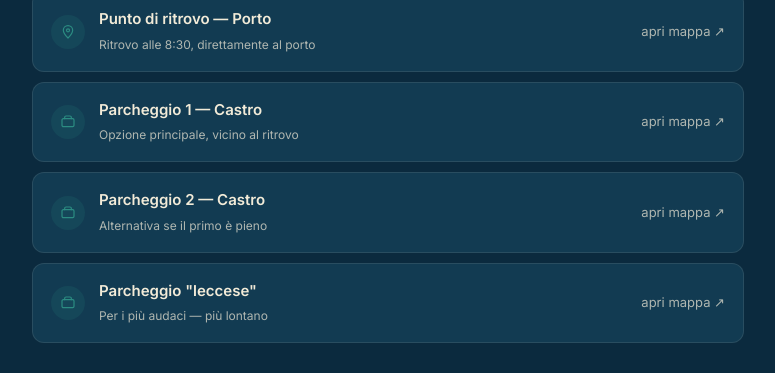
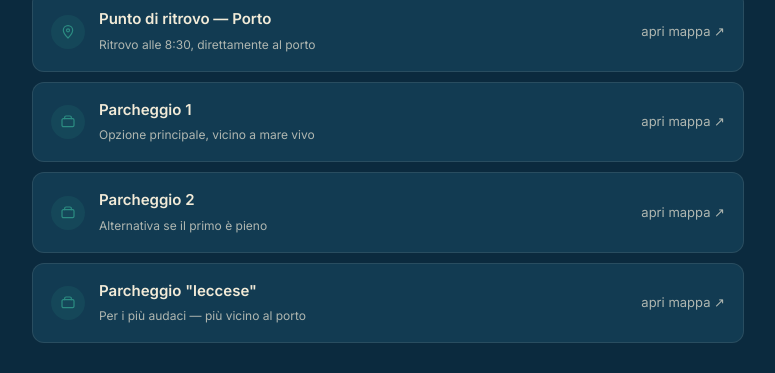
Before and after one commit to matteonestola/gita-castro, a plain HTML site: page index.html in a window 1280 px wide. Shown: the part 805-1178 px from the top of the page, without its empty margins (252-1027 px from the left). Drawn offline with nearby package versions, Linux system fonts and the light colour scheme; no server answers.

Commit message:
Update parking descriptions in index.html

```diff
--- a/index.html
+++ b/index.html
@@ -411,17 +411,17 @@
         </a>
         <a class="map-link" href="https://maps.app.goo.gl/Gvq3DAdTPehwGF2MA" target="_blank" rel="noopener">
           <div class="pin"><svg viewBox="0 0 24 24" fill="none" stroke-width="1.8" stroke-linecap="round" stroke-linejoin="round"><rect x="3" y="7" width="18" height="12" rx="2"/><path d="M7 7V5a2 2 0 012-2h6a2 2 0 012 2v2"/></svg></div>
-          <div class="info"><b>Parcheggio 1 — Castro</b><span>Opzione principale, vicino al ritrovo</span></div>
+          <div class="info"><b>Parcheggio 1</b><span>Opzione principale, vicino a mare vivo</span></div>
           <span class="go">apri mappa ↗</span>
         </a>
         <a class="map-link" href="https://maps.app.goo.gl/96Azr8pxTiVWjwo68" target="_blank" rel="noopener">
           <div class="pin"><svg viewBox="0 0 24 24" fill="none" stroke-width="1.8" stroke-linecap="round" stroke-linejoin="round"><rect x="3" y="7" width="18" height="12" rx="2"/><path d="M7 7V5a2 2 0 012-2h6a2 2 0 012 2v2"/></svg></div>
-          <div class="info"><b>Parcheggio 2 — Castro</b><span>Alternativa se il primo è pieno</span></div>
+          <div class="info"><b>Parcheggio 2</b><span>Alternativa se il primo è pieno</span></div>
           <span class="go">apri mappa ↗</span>
         </a>
         <a class="map-link" href="https://maps.app.goo.gl/VGMm8u4N9GUpFe248" target="_blank" rel="noopener">
           <div class="pin"><svg viewBox="0 0 24 24" fill="none" stroke-width="1.8" stroke-linecap="round" stroke-linejoin="round"><rect x="3" y="7" width="18" height="12" rx="2"/><path d="M7 7V5a2 2 0 012-2h6a2 2 0 012 2v2"/></svg></div>
-          <div class="info"><b>Parcheggio "leccese"</b><span>Per i più audaci — più lontano</span></div>
+          <div class="info"><b>Parcheggio "leccese"</b><span>Per i più audaci — più vicino al porto</span></div>
           <span class="go">apri mappa ↗</span>
         </a>
       </div>
```
